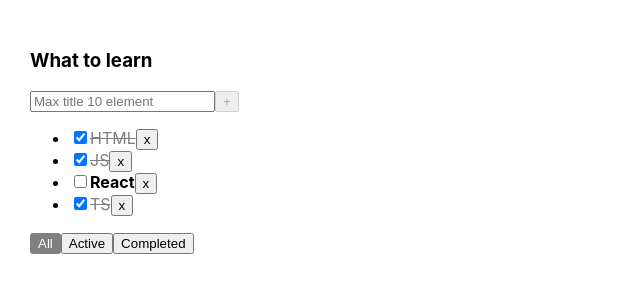
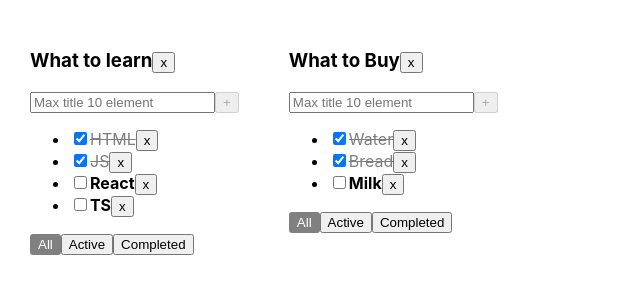
Before and after one commit to Tim1222/ClearFocus, a React (Vite) app: page / in a window 1280 px wide. Shown: the top 300 px of the page, without its empty margins (0-640 px from the left). Built offline with nearby package versions, Linux system fonts and the light colour scheme.

Commit message:
add 2 lists and setting up their autonomous operation

```diff
--- a/src/AddtaskForm.tsx
+++ b/src/AddtaskForm.tsx
@@ -1,8 +1,9 @@
-import {ChangeEvent, ChangeEventHandler, KeyboardEvent, use, useState} from "react";
+import {ChangeEvent, KeyboardEvent, useState} from "react";
 
 type AddTaskFormPropsType = {
     createTask: (title: string) => void
     maxTitleLengs: number
+
 }
 
 export const AddtaskForm = ({createTask, maxTitleLengs}: AddTaskFormPropsType) => {
@@ -14,7 +15,7 @@ export const AddtaskForm = ({createTask, maxTitleLengs}: AddTaskFormPropsType) =
 
     const CreateTaskHandler = () => {
         const trimmedTitle = taskInput.trim()
-        if(trimmedTitle) {
+        if (trimmedTitle) {
             createTask(trimmedTitle)
         } else {
             setError(true)
--- a/src/App.tsx
+++ b/src/App.tsx
@@ -1,69 +1,111 @@
 import './App.css'
-import {TaskType, TodolistItem} from "./TodolistItem";
+import {TodolistItem} from "./TodolistItem";
 import {useState} from "react";
 import {v1} from "uuid";
 
+
 export type FilterType = 'all' | 'active' | 'completed'
+export type TodolistType = {
+    id: string
+    title: string
+    filter: FilterType
+}
+const todolistId_1: string = v1()
+const todolistId_2: string = v1()
+
+export type TaskStateType = {
+    [todolistId: string]: TaskType[]
+}
+export type TaskType = {
+    id: string
+    title: string
+    isDone: boolean
+}
 
 function App() {
 
-
-    const todolistTitle_1 = 'What to learn'
-
-    const [tasks, setTasks] = useState<TaskType[]>([
-        {id: v1(), title: 'HTML', isDone: true},
-        {id: v1(), title: 'JS', isDone: true},
-        {id: v1(), title: 'React', isDone: false},
-        {id: v1(), title: 'TS', isDone: true}
+    const [todolists, setTodolists] = useState<TodolistType[]>([
+        {id: todolistId_1, title: 'What to learn', filter: 'all'},
+        {id: todolistId_2, title: 'What to Buy', filter: 'all'},
     ])
 
+    const [tasks, setTasks] = useState<TaskStateType>({
+        [todolistId_1]: [
+            {id: v1(), title: 'HTML', isDone: true},
+            {id: v1(), title: 'JS', isDone: true},
+            {id: v1(), title: 'React', isDone: false},
+            {id: v1(), title: 'TS', isDone: false}
+        ],
+        [todolistId_2]: [
+            {id: v1(), title: 'Water', isDone: true},
+            {id: v1(), title: 'Bread', isDone: true},
+            {id: v1(), title: 'Milk', isDone: false},
+        ]
+    })
 
-    const [filter, setFilter] = useState<FilterType>('all')
-    let filteredTasks: TaskType[] = []
-    if (filter === 'all') {
-        filteredTasks = tasks
+
+    const deleteTask = (taskId: string, todolistId: string) => {
+        // const todolistTasks: TaskType[] = tasks[todolistId]
+        // const filteredTasks: TaskType[] = todolistTasks.filter(t => t.id !== taskId)
+        // const newState: TaskStateType = {...tasks, [todolistId]: filteredTasks}
+        // setTasks(newState)
+        setTasks({...tasks, [todolistId]: tasks[todolistId].filter(t => t.id !== taskId)})
+
+        //setTasks(tasks.filter(t => t.id !== taskId))
     }
-    if (filter === 'active') {
-        filteredTasks = tasks.filter(t => t.isDone === false)
+    const createTask = (title: string, todolistId: string) => {
+        setTasks({...tasks, [todolistId]: [...tasks[todolistId], {id: v1().toString(), title, isDone: false}]})
     }
-    if (filter === 'completed') {
-        filteredTasks = tasks.filter(t => t.isDone === true)
-    }
-    const changeTodolistFilter = (newFilterValue: FilterType) => {
-        setFilter(newFilterValue)
-    }
-
-    const deleteTask = (taskId: string) => {
-        setTasks(tasks.filter(t => t.id !== taskId))
-    }
-
-    const createTask = (title: string) => {
-        const newTask: TaskType = {
-            id: v1(),
-            title,
-            isDone: false
-        }
-        setTasks([...tasks, newTask])
-    }
-
-    const ChangeTaskStatus = (taskId: string, isDone: boolean) => {
-        setTasks(tasks.map(t => t.id === taskId
-            ? {...t, isDone: isDone}
-            : t))
+    const changeTaskStatus = (taskId: string, isDone: boolean, todolistId: string) => {
+        setTasks({
+            ...tasks, [todolistId]: [...tasks[todolistId].map(t => t.id === taskId ? {...t, isDone: isDone} : t)]
+        })
 
         //setTasks(newState)
     }
+    const changeTodolistFilter = (newFilterValue: FilterType, todolistId: string) => {
+        setTodolists(todolists.map(tl => tl.id === todolistId ? {...tl, filter: newFilterValue} : tl))
+    }
+
+    const deleteTodolist = (todolistId: string) => {
+        setTodolists(todolists.filter(tl => tl.id !== todolistId))
+        delete tasks[todolistId]
+    }
+
+
+    // const [filter, setFilter] = useState<FilterType>('all')
+
+
+    const todolistComponents = todolists.map(tl => {
+
+        let filteredTasks: TaskType[] = tasks[tl.id]
+             if (tl.filter === 'active') {
+            filteredTasks = tasks[tl.id].filter(t => !t.isDone === false)
+        }
+        if (tl.filter === 'completed') {
+            filteredTasks = tasks[tl.id].filter(t => t.isDone === true)
+        }
+
+        return (
+            <TodolistItem
+                key={tl.id}
+                id={tl.id}
+                title={tl.title}
+                activeFilter={tl.filter}
+                task={filteredTasks}
+
+                deleteTask={deleteTask}
+                changeTodolistFilter={changeTodolistFilter}
+                createTask={createTask}
+                changeTaskStatus={changeTaskStatus}
+                deleteTodolist={deleteTodolist}
+                />
+        )
+    })
 
     return (
         <div className="app">
-            <TodolistItem
-                title={todolistTitle_1}
-                task={filteredTasks}
-                deleteTask={deleteTask}
-                changeTodolistFilter={changeTodolistFilter}
-                createTask={createTask}
-                ChangeTaskStatus={ChangeTaskStatus}
-                activeFilter={filter}/>
+            {todolistComponents}
         </div>
     )
 }
--- a/src/TasksList.tsx
+++ b/src/TasksList.tsx
@@ -1,13 +1,12 @@
 import {TaskType} from "./TodolistItem";
-import {an} from "vitest/dist/chunks/reporters.D7Jzd9GS";
 
 type TasksListPropsType = {
     tasks: TaskType[]
     deleteTask: (taskId: string) => void
-    ChangeTaskStatus: (taskId: string, isDone: boolean) => void
+    changeTaskStatus: (taskId: string, isDone: boolean) => void
 }
 
-const TasksList = ({tasks, deleteTask, ChangeTaskStatus}: TasksListPropsType) => {
+const TasksList = ({tasks, deleteTask, changeTaskStatus}: TasksListPropsType) => {
 
 
     const tasksList = tasks.length === 0
@@ -19,16 +18,17 @@ const TasksList = ({tasks, deleteTask, ChangeTaskStatus}: TasksListPropsType) =>
                     const taskClass = t.isDone ? 'task-done' : 'task'
 
                     return (
-                        <li key={t.id}><input
-                            type='checkbox'
-                            checked={t.isDone}
-                            onClick={(e) => ChangeTaskStatus(t.id, e.currentTarget.checked)}
-                        />
+                        <li key={t.id}>
+                            <input
+                                type='checkbox'
+                                checked={t.isDone}
+                                onClick={(e) => changeTaskStatus(t.id, e.currentTarget.checked)}
+                            />
                             <span className={taskClass}>{t.title}</span>
                             <button onClick={() => deleteTask(t.id)}>x</button>
                         </li>)
 
-            })
+                })
             }
         </ul>
 
--- a/src/TodolistItem.tsx
+++ b/src/TodolistItem.tsx
@@ -5,13 +5,15 @@ import {FilterButtons} from "./FilterButtons";
 import {FilterType} from "./App";
 
 type TodolistItemPropsType = {
+    id: string
     title: string
     task: TaskType[]
-    deleteTask: (taskId: string) => void
-    changeTodolistFilter: (newFilterValue: FilterType) => void
-    createTask: (title: string) => void
-    ChangeTaskStatus: (title: string, isDone: boolean) => void
+    deleteTask: (taskId: string, todolistId: string) => void
+    changeTodolistFilter: (newFilterValue: FilterType, todolistId: string) => void
+    createTask: (title: string, todolistId: string) => void
+    changeTaskStatus: (title: string, isDone: boolean, todolistId: string) => void
     activeFilter: FilterType
+    deleteTodolist: (todolistId: string) => void
 }
 export type TaskType = {
     id: string
@@ -21,27 +23,32 @@ export type TaskType = {
 
 export const TodolistItem = (props: TodolistItemPropsType) => {
     const {
+        id,
         title,
         task,
         deleteTask,
         changeTodolistFilter,
         createTask,
-        ChangeTaskStatus,
+        changeTaskStatus,
         activeFilter,
+        deleteTodolist,
     } = props
 
     return <div>
-        <TodolistTitle title={title}/>
+        <TodolistTitle
+            title={title}
+            deleteTodolistCallback={() => deleteTodolist(id)}
+        />
         <AddtaskForm
-            createTask={createTask}
+            createTask={(title: string) => createTask(title, id)}
             maxTitleLengs={10}
         />
         <TasksList
             tasks={task}
-            deleteTask={deleteTask}
-            ChangeTaskStatus={ChangeTaskStatus}/>
+            deleteTask={(taskId: string) => deleteTask(taskId, id)}
+            changeTaskStatus={(taskId: string, isDone: boolean) => changeTaskStatus(taskId, isDone, id)}/>
         <FilterButtons
-            changeTodolistFilter={changeTodolistFilter}
+            changeTodolistFilter={(filter: FilterType) => changeTodolistFilter(filter, id)}
             activeFilter={activeFilter}/>
 
     </div>
--- a/src/TodolistTitle.tsx
+++ b/src/TodolistTitle.tsx
@@ -1,9 +1,13 @@
 type TodolistItemPropsType = {
     title: string
+    deleteTodolistCallback: () => void
 }
 
 export const TodolistTitle = (props: TodolistItemPropsType) => {
-    const {title} = props
+    const {title, deleteTodolistCallback} = props
 
-    return <h3>{title}</h3>
+    return <h3>
+        {title}
+        <button onClick={()=> deleteTodolistCallback()}>x</button>
+    </h3>
 }
```
Also changed, not shown: 2 other files (tests, documents, lock files or other folders).
